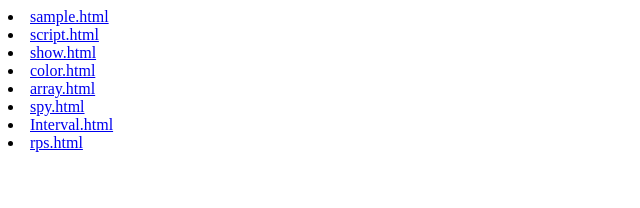
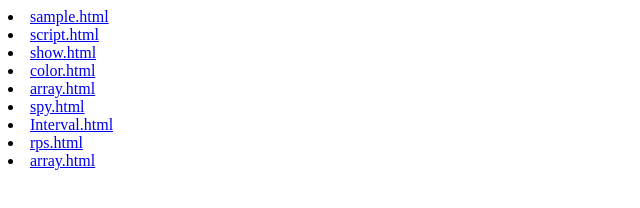
Before and after one commit to FazeLord/Index.html, a plain HTML site: page index.html in a window 1280 px wide. Shown: the full height of the page, 0-640 px from the left. Drawn offline with Linux system fonts and the light colour scheme.

Commit message:
Update index.html

```diff
--- a/index.html
+++ b/index.html
@@ -6,3 +6,4 @@
 <li><a href="spy.html">spy.html</a><br>
 <li><a href="Interval.html">Interval.html</a><br>
 <li><a href="rps.html">rps.html</a><br>
+<li><a href="array.html">array.html</a><br>
```
